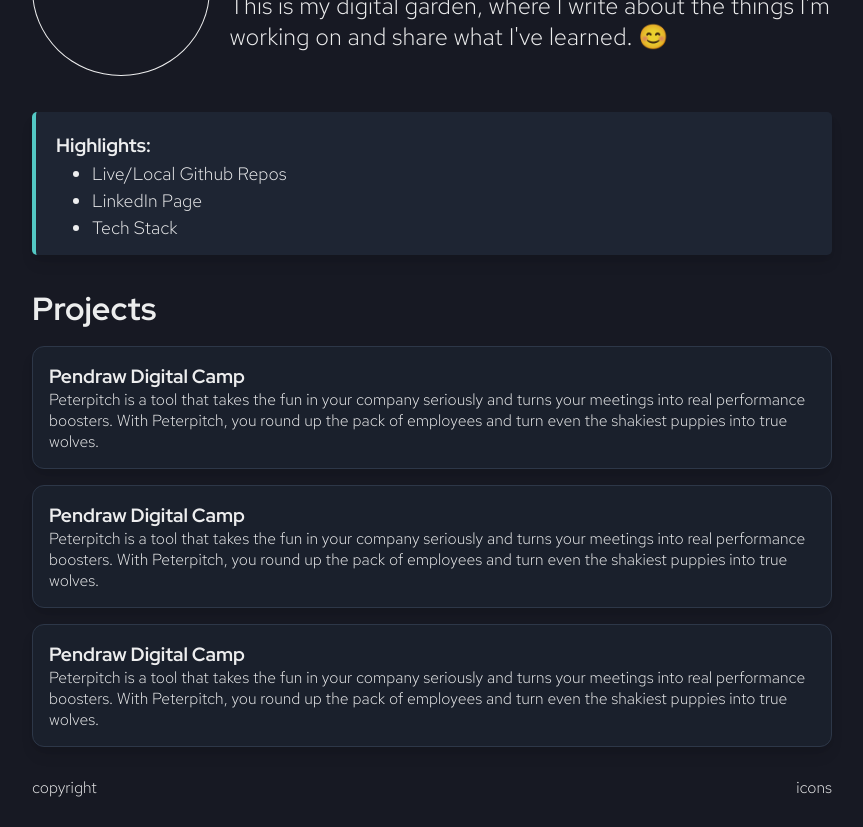
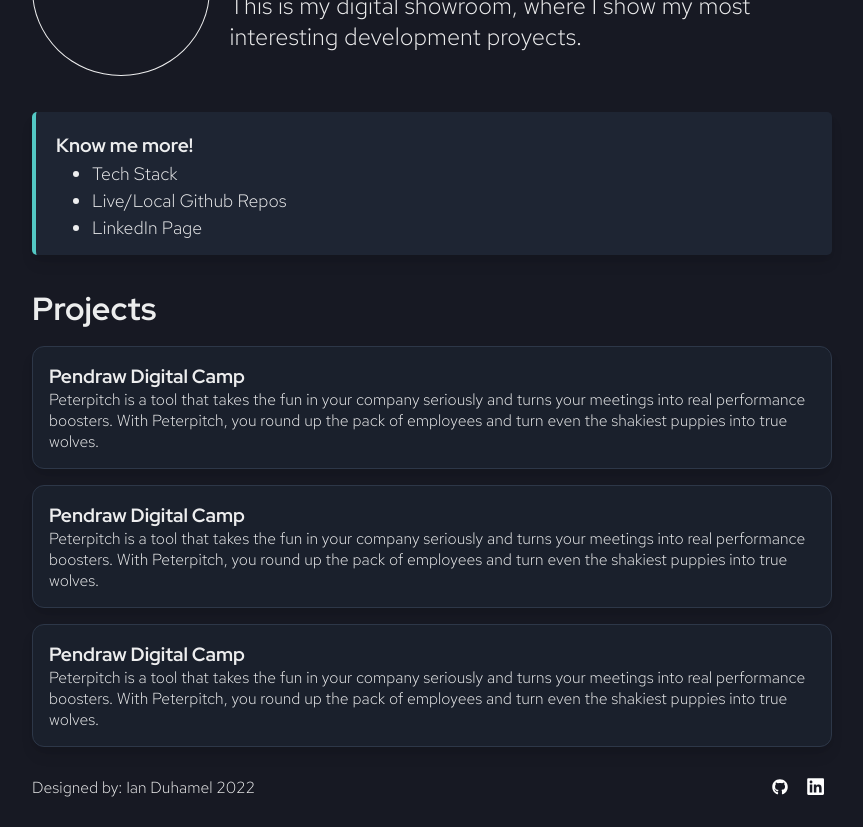
Before and after one commit to Ianduha13/my-portfolio, a React (Create React App) app: page / in a window 1280 px wide. Shown: the part 220-1047 px from the top of the page, without its empty margins (208-1071 px from the left). Built offline with nearby package versions, Linux system fonts and the light colour scheme.

Commit message:
Adding icons and design to the footer

```diff
--- a/src/App.js
+++ b/src/App.js
@@ -20,7 +20,7 @@ function App() {
           <Route path='/stack' element={<StackPage />} />
         </Routes>
       </BrowserRouter>
-      <Footer />
+      <Footer theme={theme} />
     </div>
   )
 }
--- a/src/components/Footer.js
+++ b/src/components/Footer.js
@@ -1,11 +1,38 @@
 import "../styles/footer.css"
+import { FaGithub, FaLinkedin } from "react-icons/fa"
 
-const Footer = () => {
+const Footer = ({ theme }) => {
+  console.log(theme)
   return (
     <footer className='footer'>
       <div className='footer-container'>
-        <div className='footer-left'>copyright</div>
-        <div className='footer-right'> icons</div>
+        <div className='footer-left'>Designed by: Ian Duhamel 2022</div>
+        <div className='footer-right'>
+          <a
+            className='navbar-btn'
+            href='https://github.com/Ianduha13?tab=repositories'
+            target={"_blank"}
+            rel='noreferrer'
+          >
+            {theme === "light" ? (
+              <FaGithub size='1em' color='black' />
+            ) : (
+              <FaGithub size='1em' color='white' />
+            )}
+          </a>
+          <a
+            className='navbar-btn'
+            href='https://github.com/Ianduha13?tab=repositories'
+            target={"_blank"}
+            rel='noreferrer'
+          >
+            {theme === "light" ? (
+              <FaLinkedin size='1.2em' color='black' />
+            ) : (
+              <FaLinkedin size='1.2em' color='white' />
+            )}
+          </a>
+        </div>
       </div>
     </footer>
   )
--- a/src/components/Header.js
+++ b/src/components/Header.js
@@ -11,10 +11,10 @@ const Header = () => {
         <div className='presentation-container'>
           <div className='img'>img</div>
           <section className='presentation'>
-            My name is <b>Ian</b> and I'm a Frontend Developer and an open
-            source lover from Argentina 🇦🇷 <br />
-            This is my digital garden, where I write about the things I'm
-            working on and share what I've learned. 😊
+            My name is <b>Ian</b> and I'm a Frontend Developer and an a
+            technology lover from Argentina 🇦🇷 <br />
+            This is my digital showroom, where I show my most interesting
+            development proyects.
           </section>
         </div>
       </div>
--- a/src/components/Highlights.js
+++ b/src/components/Highlights.js
@@ -5,8 +5,9 @@ const Highlights = () => {
   return (
     <div className='highlights-container'>
       <section className='highlights'>
-        <p>Highlights:</p>
+        <p>Know me more!</p>
         <ul>
+          <li onClick={() => navigate("./stack")}>Tech Stack</li>
           <li>
             <a
               href='https://github.com/Ianduha13?tab=repositories'
@@ -25,7 +26,6 @@ const Highlights = () => {
               LinkedIn Page
             </a>
           </li>
-          <li onClick={() => navigate("./stack")}>Tech Stack</li>
         </ul>
       </section>
     </div>
--- a/src/components/Navbar.js
+++ b/src/components/Navbar.js
@@ -28,16 +28,21 @@ const Navbar = ({ theme, handleTheme }) => {
           </ul>
         </div>
         <div className='navbar-right'>
-          <button className='navbar-btn'>
+          <a
+            className='navbar-btn'
+            href='https://github.com/Ianduha13?tab=repositories'
+            target={"_blank"}
+            rel='noreferrer'
+          >
             {theme === "light" ? (
-              <FaGithub size='1.2em' />
+              <FaGithub size='1em' color='black' />
             ) : (
-              <FaGithub size='1.2em' color='white' />
+              <FaGithub size='1em' color='white' />
             )}
-          </button>
+          </a>
           <button className='navbar-btn' onClick={handleTheme}>
             {theme === "light" ? (
-              <FaMoon size='1.2em' />
+              <FaMoon size='1.2em' color='black' />
             ) : (
               <FaSun size='1.2em' color='white' />
             )}
--- a/src/components/TechCard.js
+++ b/src/components/TechCard.js
@@ -1,4 +1,3 @@
-import "../styles/techcard.css"
 const TechCard = ({ technologie, usecase, icon }) => {
   return (
     <div className='tech-card'>
--- a/src/pages/LandingPage.js
+++ b/src/pages/LandingPage.js
@@ -1,13 +1,14 @@
 import Header from "../components/Header"
 import Highlights from "../components/Highlights"
 import Projects from "../components/Projects"
+import "../styles/landing.css"
 
-const LandingPage = () => {
+const LandingPage = ({ theme }) => {
   return (
-    <section>
+    <section className='landing-page'>
       <Header />
       <Highlights />
-      <Projects />
+      <Projects theme={theme} />
     </section>
   )
 }
--- a/src/styles/footer.css
+++ b/src/styles/footer.css
@@ -11,3 +11,6 @@
   justify-content: space-between;
   align-items: center;
 }
+.footer-right{
+  display: flex;
+}
--- /dev/null
+++ b/src/styles/landing.css
@@ -0,0 +1,5 @@
+.landing-page{
+  display: flex;
+  flex-grow: 1;
+  flex-direction: column;
+}
--- a/src/styles/navbar.css
+++ b/src/styles/navbar.css
@@ -21,6 +21,7 @@
   display: flex;
 }
 .navbar-btn{
+  text-decoration: none;
   display: flex;
   align-items: center;
   justify-content: center;
--- a/src/styles/projects.css
+++ b/src/styles/projects.css
@@ -1,4 +1,3 @@
-
 .project-header{
   font-family: var(--title-font);
   font-weight: var(--title-weight);
```
Also changed, not shown: src/styles/techcard.css (deleted).
